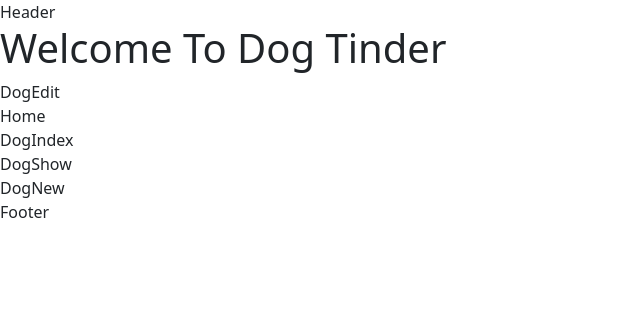
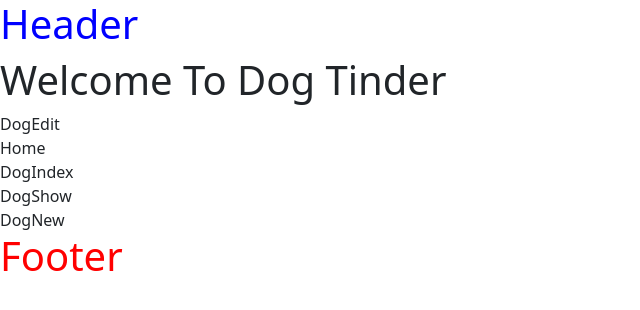
Before and after one commit to learn-academy-2022-charlie/cat-tinder-frontend-him-i-m-laying, a React (Create React App) app: page /dogedit in a window 1280 px wide. Shown: the top 310 px of the page, without its empty margins (0-640 px from the left). Built offline with nearby package versions, Linux system fonts and the light colour scheme.

Commit message:
add UI elements to header and footer

```diff
--- /dev/null
+++ b/src/components/Footer.css
@@ -0,0 +1,2 @@
+.Footer{color:red;
+  justify-content: center;}
--- a/src/components/Footer.js
+++ b/src/components/Footer.js
@@ -1,9 +1,10 @@
 import React, { Component } from 'react'
-
+import './Footer.css'
 export default class Footer extends Component {
   render() {
     return (
-      <div>Footer</div>
+      <div>
+        <h1 class= "Footer">Footer</h1></div>
     )
   }
 }
--- a/src/components/Header.js
+++ b/src/components/Header.js
@@ -5,7 +5,9 @@ export default class Header extends Component {
   render() {
     return (
       <header>
-      <div>Header</div>
+      <div>
+        <h1 class= "Header">Header</h1>
+        </div>
       {/* <NavLink to = '/'>
       </NavLink>
       <NavLink to = '/dogindex'>
```
